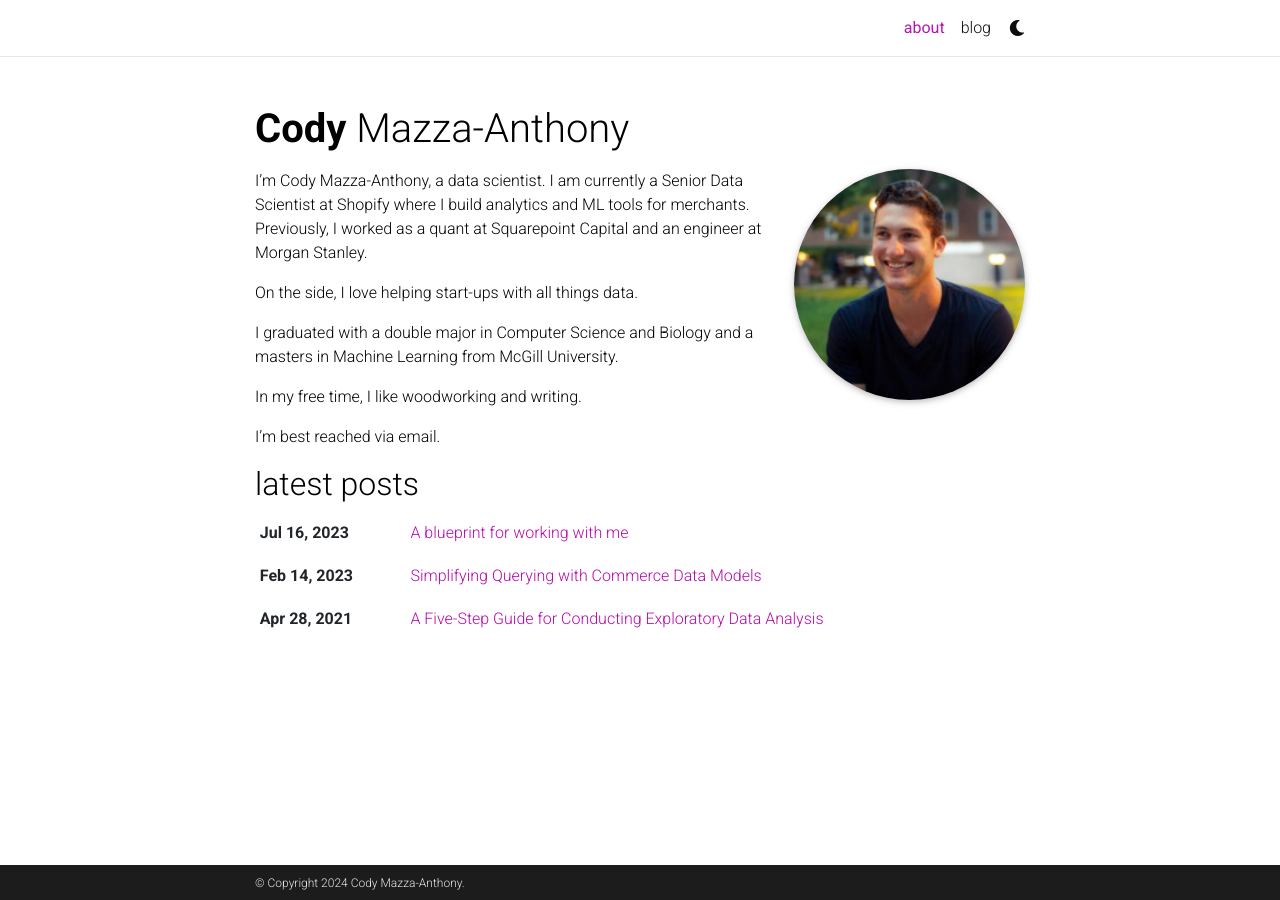
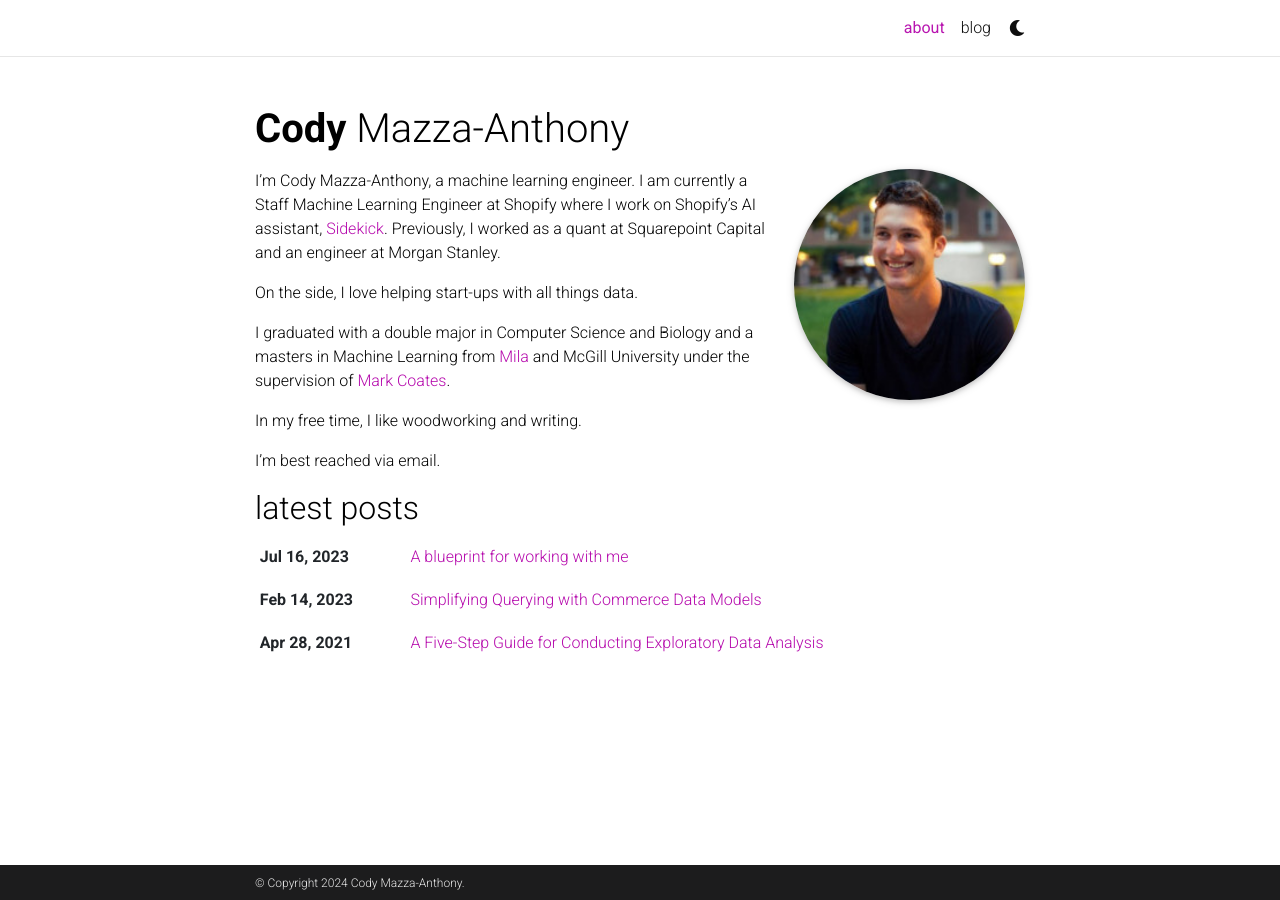
Before and after one commit to cmazzaanthony/codymazzaanthony, a Jekyll site: the page built from _pages/about.md, in a window 1280 px wide. Built offline with Jekyll 4.4.1, drawn with Linux system fonts in a browser that asks for light colours; full-size pictures stand in for the smaller copies a plugin makes; comment, search, counter and statistics services are not loaded; a style sheet for code colours, icons or effects is not loaded.

Commit message:
Updated README

```diff
--- a/_pages/about.md
+++ b/_pages/about.md
@@ -16,14 +16,13 @@ selected_papers: false # includes a list of papers marked as "selected={true}"
 social: false  # includes social icons at the bottom of the page
 ---
 
-I'm Cody Mazza-Anthony, a data scientist. I am currently a Senior Data Scientist at Shopify where I build
-analytics and ML tools for merchants. Previously, I worked as a quant at Squarepoint Capital and an engineer at
+I'm Cody Mazza-Anthony, a machine learning engineer. I am currently a Staff Machine Learning Engineer at Shopify where I work on Shopify's AI assistant, [Sidekick](https://www.youtube.com/watch?v=HVvbY7A7lIQ). Previously, I worked as a quant at Squarepoint Capital and an engineer at
 Morgan Stanley.
 
 On the side, I love helping start-ups with all things data.
 
 I graduated with a double major in Computer Science and Biology and a masters
-in Machine Learning from McGill University.
+in Machine Learning from [Mila](https://mila.quebec/en) and McGill University under the supervision of [Mark Coates](https://mila.quebec/en/directory/mark-coates).
 
 In my free time, I like woodworking and writing.
 
```
